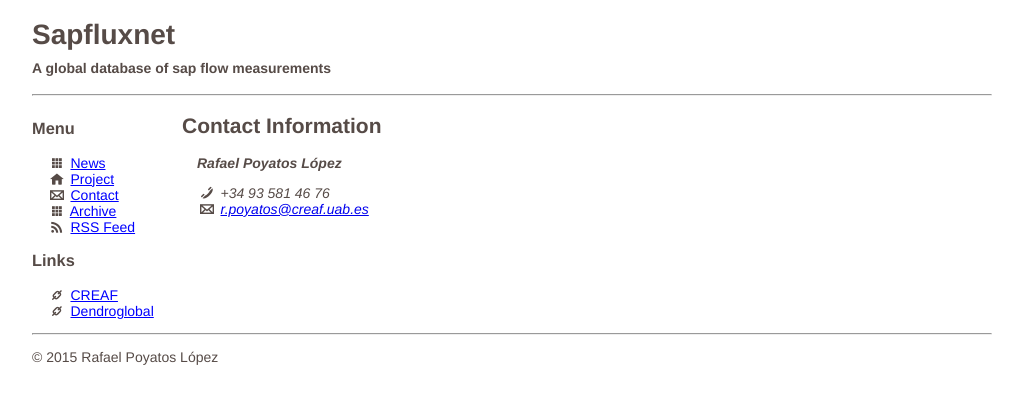
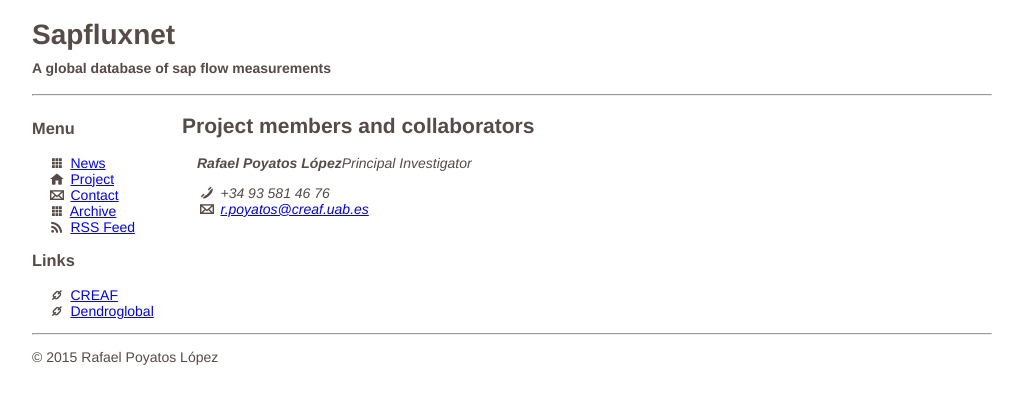
Before and after one commit to sapfluxnet/sapfluxnet-public, a Jekyll site: the page built from contact.html, in a window 1280 px wide. Shown: the top 404 px of the page, without its empty margins (26-1049 px from the left). Built offline with Jekyll 4.4.1, drawn with Linux system fonts in a browser that asks for light colours; Markdown is read by kramdown in place of the engine named in the settings.

Commit message:
Update contact.html

```diff
--- a/contact.html
+++ b/contact.html
@@ -1,11 +1,11 @@
 ---
 layout: page
-title: Contact Information
+title: Project members and collaborators
 ---
 
 <section>
     <address>
-        <p><strong>{{site.author}}</strong></p>
+        <p><strong>{{site.author}}</strong>Principal Investigator</p>
 
         <p><i class="icon-phone"></i> +34 93 581 46 76<br/>
         <i class="icon-mail"></i> <a href="mailto:{{site.author_email}}">{{site.author_email}}</a></p>
```
